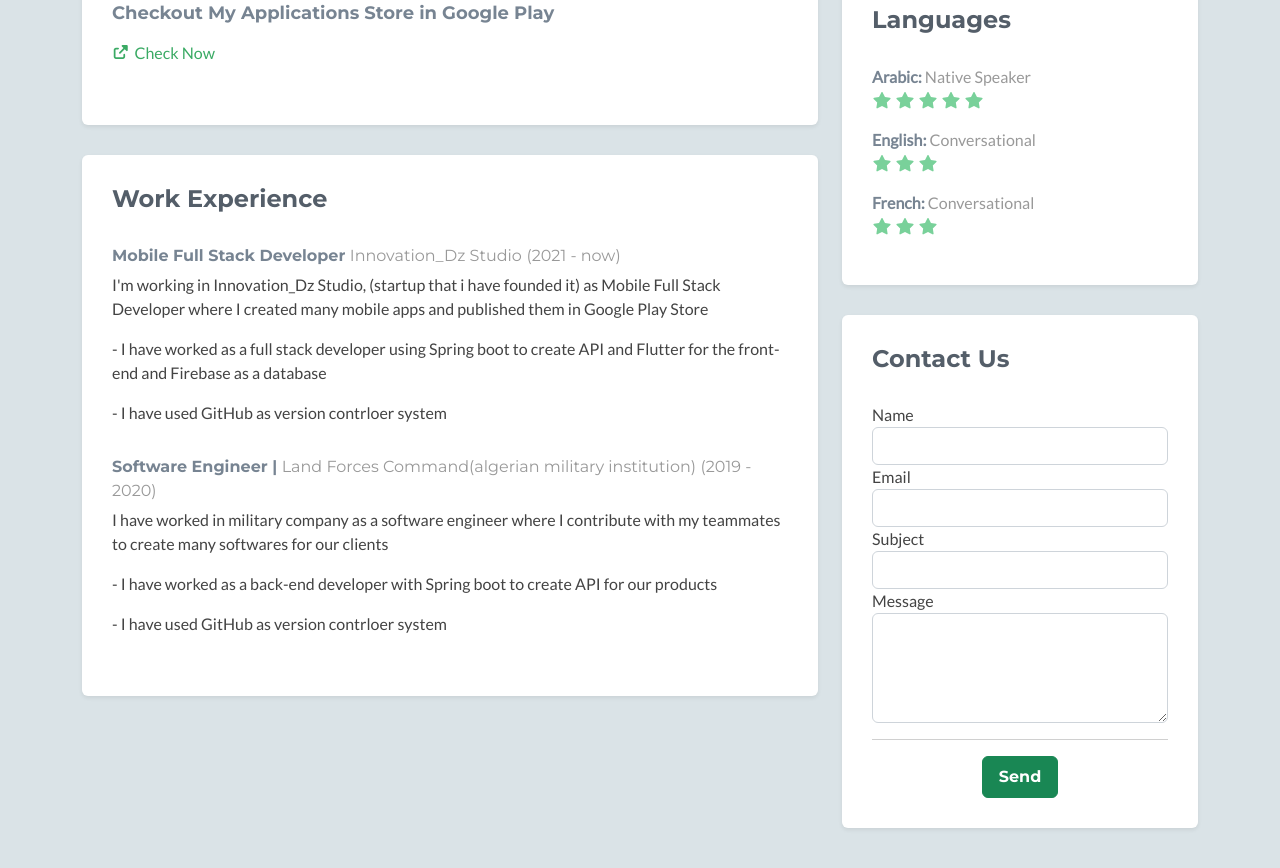
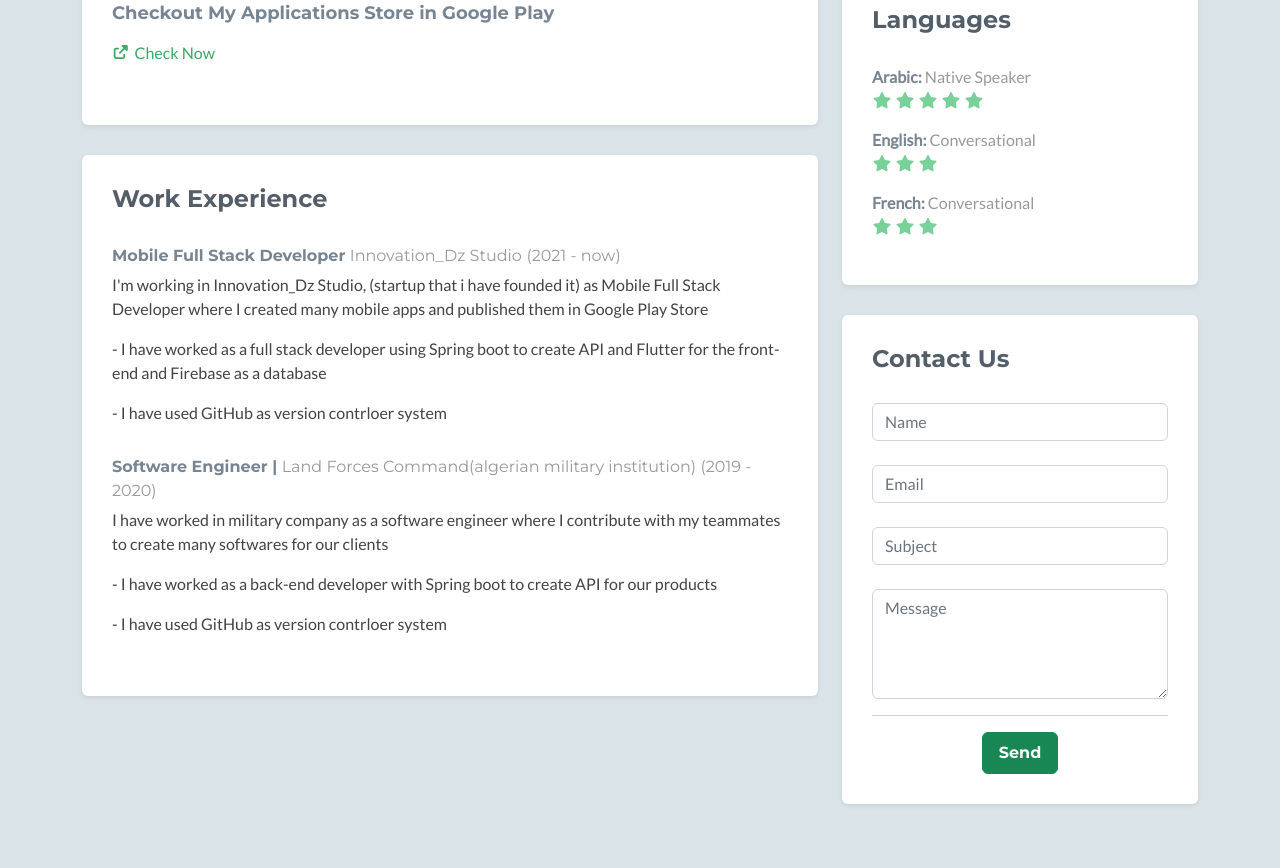
Before and after one commit to ThabetNadji/thabet.nadji.github.io, a plain HTML site: page index.html in a window 1280 px wide. Shown: the part 1268-2136 px from the top of the page. Drawn offline with nearby package versions, Linux system fonts and the light colour scheme; no server answers; a script that the page names is missing; some icons are missing.

Commit message:
Update index.html

```diff
--- a/index.html
+++ b/index.html
@@ -228,20 +228,21 @@
                         <div class="content">
                             <form action="https://formspree.io/f/xleklbag" method="post">
                                 <div class="form-group">
-                                    <label for="inputName">Name</label>
-                                    <input type="text" class="form-control" id="Name" name="Name" required>
+                                    <input type="text" class="form-control" id="Name" name="Name" placeholder="Name" required>
                                 </div>
+                                <br>
                                 <div class="form-group">
-                                    <label for="inputEmail">Email</label>
-                                    <input type="email" class="form-control" id="Email" name="Email" required>
+                                    <input type="email" class="form-control" id="Email" name="Email" placeholder="Email" required>
                                 </div>
+                                <br>
                                 <div class="form-group">
-                                    <label for="inputEmail">Subject</label>
-                                    <input type="text" class="form-control" id="Subject" name="Subject" required>
+
+                                    <input type="text" class="form-control" id="Subject" name="Subject" placeholder="Subject" required>
                                 </div>
+                                <br>
                                 <div class="form-group">
-                                    <label for="inputMessage">Message</label>
-                                    <textarea class="form-control" id="Message" rows="4" name="Message" required></textarea>
+
+                                    <textarea class="form-control" id="Message" rows="4" name="Message" placeholder="Message"required></textarea>
                                 </div>
                                 <hr class="divider" />
                                 <center><input type="submit" class="btn btn-success" value="Send"></center>
```
